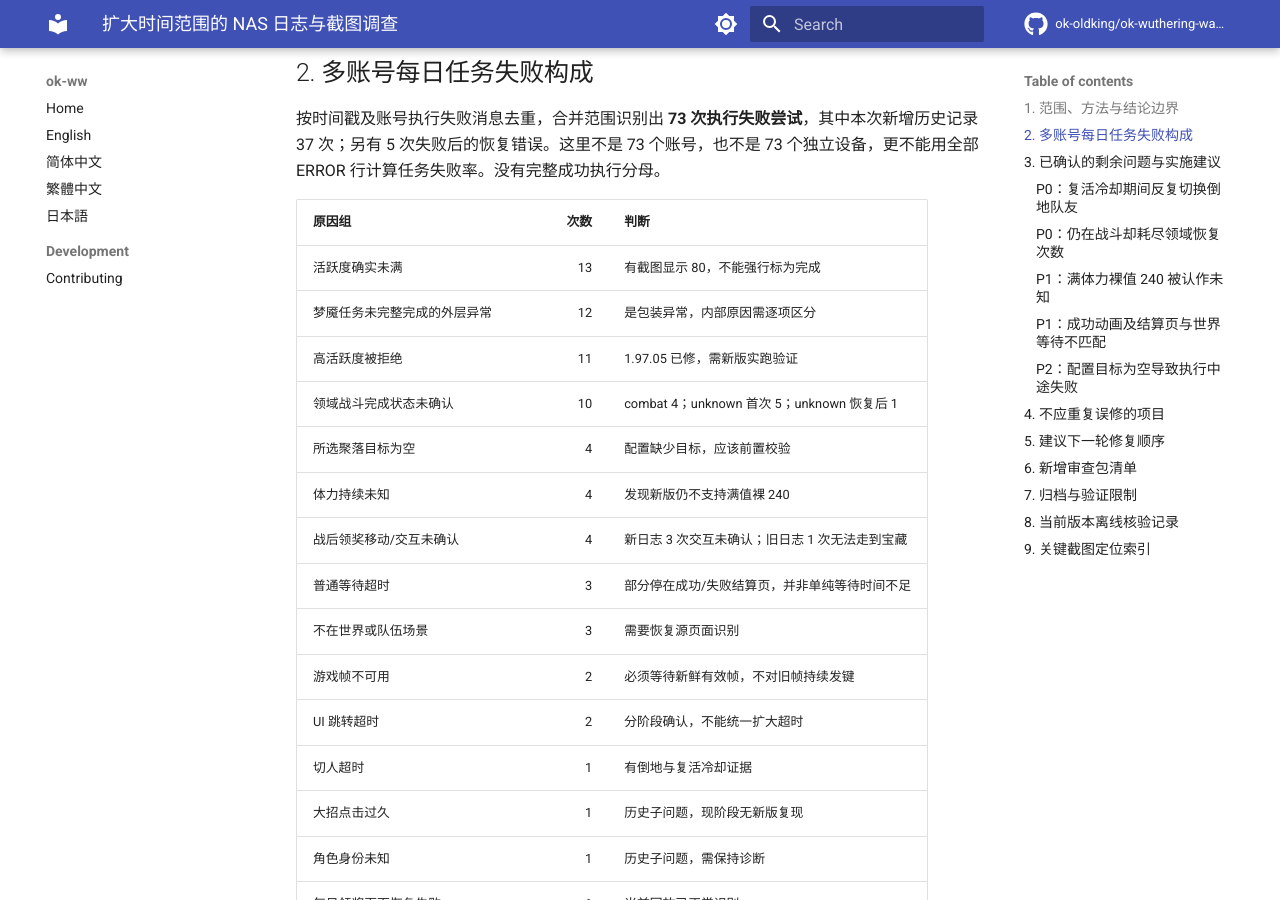
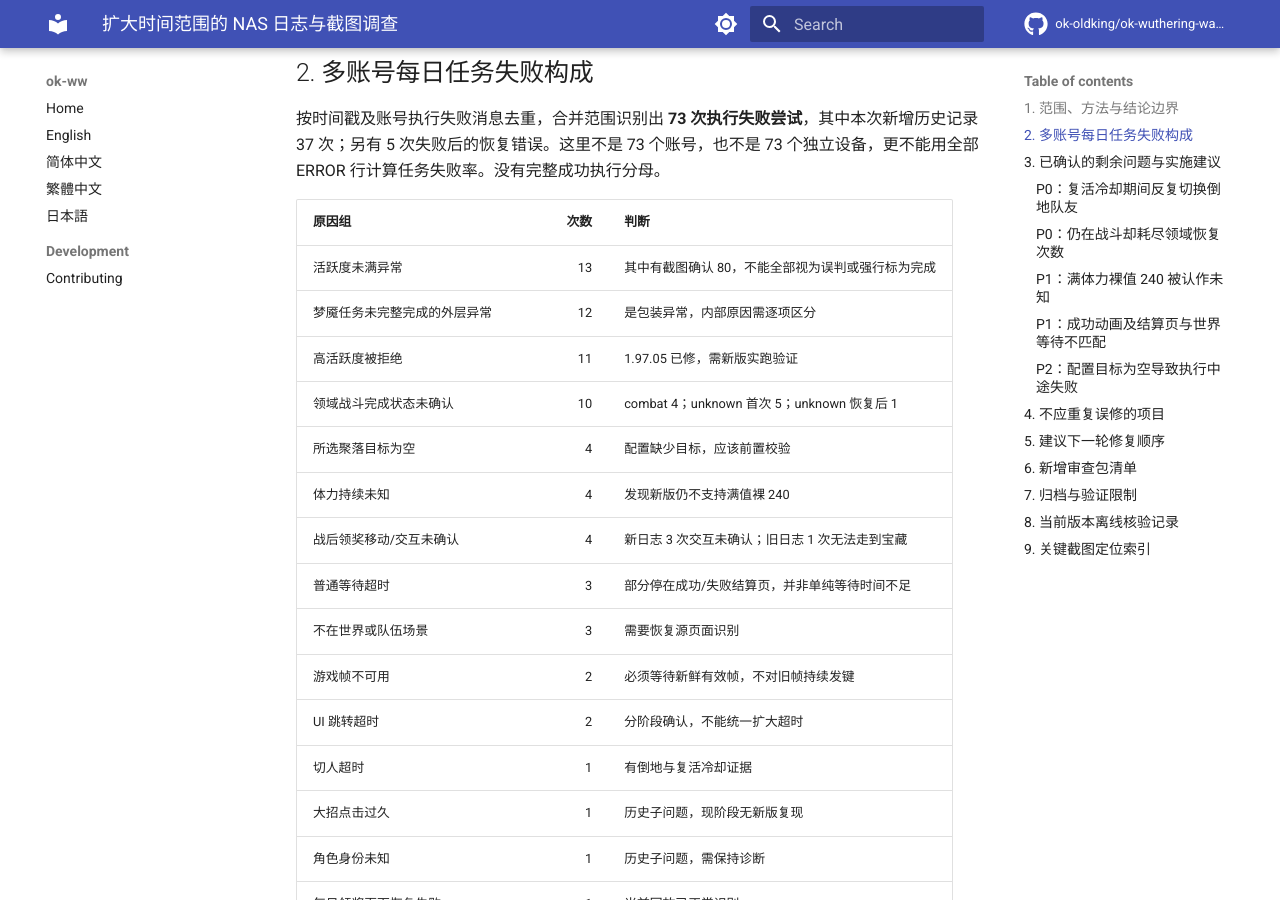
Before and after one commit to xihuojun2020-tech/okww-custom, an MkDocs documentation site: the page built from docs/reviews/2026-10-05-extended-nas-investigation.md, in a window 1280 px wide and 900 px high, scrolled down 636 px. Built offline with MkDocs 1.6.1 and Material for MkDocs 9.7.7, drawn with Linux system fonts in a browser that asks for light colours; comment, search, counter and statistics services are not loaded.

Commit message:
docs: clarify confidence of historical activity failures

```diff
--- a/docs/reviews/2026-10-05-extended-nas-investigation.md
+++ b/docs/reviews/2026-10-05-extended-nas-investigation.md
@@ -18,7 +18,7 @@
 
 | 原因组 | 次数 | 判断 |
 | --- | ---: | --- |
-| 活跃度确实未满 | 13 | 有截图显示 80，不能强行标为完成 |
+| 活跃度未满异常 | 13 | 其中有截图确认 80，不能全部视为误判或强行标为完成 |
 | 梦魇任务未完整完成的外层异常 | 12 | 是包装异常，内部原因需逐项区分 |
 | 高活跃度被拒绝 | 11 | 1.97.05 已修，需新版实跑验证 |
 | 领域战斗完成状态未确认 | 10 | combat 4；unknown 首次 5；unknown 恢复后 1 |
```
